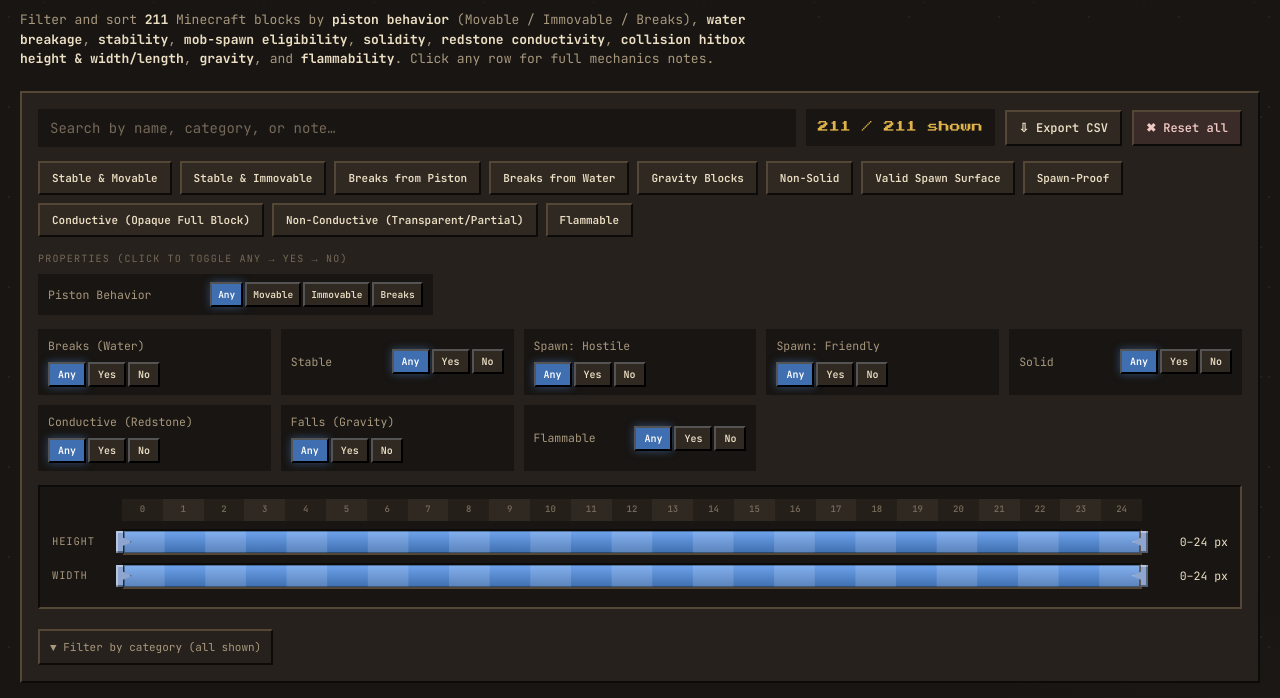
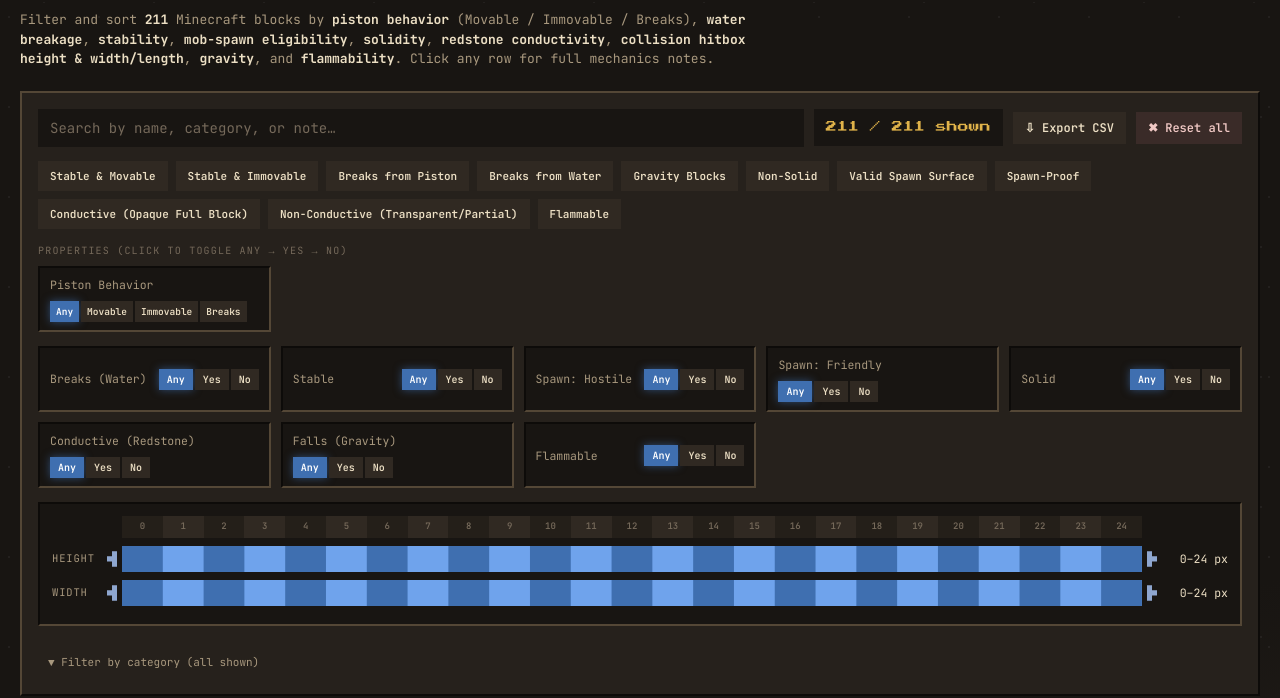
Before and after one commit to jace-ba/minecraft-block-sorter, a website: page Redstone_Block_Index.html in a window 1280 px wide. Shown: the part 91-789 px from the top of the page. Drawn offline with Linux system fonts and the light colour scheme.

Commit message:
Consistent bevelling and cleaner height selection sliders

```diff
--- a/Redstone_Block_Index.html
+++ b/Redstone_Block_Index.html
@@ -134,9 +134,10 @@
     background:var(--bg-panel-2);
     color:var(--text);
     padding:8px 12px;
+    border:none;
   }
   button:hover{background:#3c3327; color:#fff;}
-  button:active{border-top:2px solid var(--bevel-lo); border-left:2px solid var(--bevel-lo); border-bottom:2px solid var(--bevel-hi); border-right:2px solid var(--bevel-hi);}
+  button:active{filter:brightness(.85);}
   button.on{background:var(--redstone); color:#fff; box-shadow:0 0 10px rgba(199,58,47,.55);}
   button.reset{background:#3a2b28; color:#f0c8c4;}
   button.reset:hover{background:var(--redstone);}
@@ -168,7 +169,6 @@
     padding:4px 8px; font-size:10px; background:var(--bg-panel-2); min-width:26px;
   }
   .tri.choice button{padding:4px 6px; font-size:9.5px; min-width:0;}
-  #choiceGrid{grid-template-columns:repeat(auto-fill, minmax(300px,1fr));}
   .tri button.on{background:var(--lapis); box-shadow:0 0 8px rgba(63,111,176,.6);}
   .tri button.on.yes{background:var(--true-c); color:#0c1c11;}
   .tri button.on.no{background:var(--false-c); color:#210b0a;}
@@ -206,8 +206,6 @@
   .hw-track{
     position:relative; flex:1 1 auto; height:26px;
     background:var(--bevel-lo);
-    border-top:2px solid var(--bevel-lo); border-left:2px solid var(--bevel-lo);
-    border-bottom:2px solid var(--bevel-hi); border-right:2px solid var(--bevel-hi);
   }
   .hw-cells{
     position:absolute; inset:0; display:grid; grid-template-columns:repeat(25,1fr);
@@ -217,14 +215,10 @@
   .hw-cells div:nth-child(odd){background:#231e18;}
   .hw-fill{
     position:absolute; top:0; bottom:0; left:0; width:0;
-    background-image:
-      repeating-linear-gradient(90deg, rgba(255,255,255,.14) 0, rgba(255,255,255,.14) 50%, transparent 50%, transparent 100%),
-      linear-gradient(180deg, var(--lapis-glow) 0%, var(--lapis) 100%);
-    background-size:8% 100%, 100% 100%;
-    box-shadow:inset 0 0 0 1px rgba(0,0,0,.35);
+    background-image:repeating-linear-gradient(90deg, var(--cell-a) 0, var(--cell-a) 50%, var(--cell-b) 50%, var(--cell-b) 100%);
   }
   .hw-handle{
-    position:absolute; top:0; height:100%; width:22px;
+    position:absolute; top:0; height:100%; width:36px;
     transform:translateX(-50%);
     cursor:ew-resize;
     background:transparent;
@@ -232,14 +226,19 @@
     touch-action:none;
   }
   .hw-handle::before{
-    content:''; position:absolute; top:0; left:3px; right:3px; height:100%;
+    content:''; position:absolute; top:20%; width:10px; height:60%;
     background:#8ea6cf;
-    box-shadow:inset 2px 2px 0 rgba(255,255,255,.35), inset -2px -2px 0 rgba(0,0,0,.4);
   }
-  .hw-handle-min::before{clip-path:polygon(0 0, 45% 0, 45% 32%, 100% 50%, 45% 68%, 45% 100%, 0 100%);}
-  .hw-handle-max::before{clip-path:polygon(100% 0, 55% 0, 55% 32%, 0 50%, 55% 68%, 55% 100%, 100% 100%);}
+  .hw-handle-min::before{
+    right:calc(50% + 5px);
+    clip-path:polygon(50% 0, 100% 0, 100% 100%, 50% 100%, 50% 66.666%, 0 66.666%, 0 33.333%, 50% 33.333%);
+  }
+  .hw-handle-max::before{
+    left:calc(50% + 5px);
+    clip-path:polygon(0 0, 50% 0, 50% 33.333%, 100% 33.333%, 100% 66.666%, 50% 66.666%, 50% 100%, 0 100%);
+  }
   .hw-handle:hover::before{background:var(--lapis-glow);}
-  .hw-handle:active::before,.hw-handle.dragging::before{background:var(--gold); box-shadow:inset 2px 2px 0 rgba(255,255,255,.5), inset -2px -2px 0 rgba(0,0,0,.4), 0 0 10px rgba(224,179,74,.6);}
+  .hw-handle:active::before,.hw-handle.dragging::before{background:var(--gold);}
   .hw-handle:focus-visible::before{outline:2px solid var(--lapis-glow); outline-offset:2px;}
   .hw-fill.dragging{cursor:grabbing;}
   .hw-fill{cursor:grab;}
@@ -340,10 +339,10 @@
 
   <div class="toolbar bevel">
     <div class="search-row">
-      <input id="search" class="bevel-in" type="text" placeholder="Search by name, category, or note&hellip;">
+      <input id="search" type="text" placeholder="Search by name, category, or note&hellip;">
       <div class="count-badge"><span id="shownCount">0</span> / <span id="totalCount2">0</span> shown</div>
-      <button class="bevel" id="exportBtn">&#8681; Export CSV</button>
-      <button class="reset bevel" id="resetBtn">&#10006; Reset all</button>
+      <button id="exportBtn">&#8681; Export CSV</button>
+      <button class="reset" id="resetBtn">&#10006; Reset all</button>
     </div>
 
     <div class="presets" id="presets"></div>
@@ -378,7 +377,7 @@
       </div>
     </div>
 
-    <div class="cat-toggle bevel" id="catToggle" style="padding:8px 10px; display:inline-flex;">
+    <div class="cat-toggle" id="catToggle" style="padding:8px 10px; display:inline-flex;">
       <span id="catToggleLabel">&#9660; Filter by category (all shown)</span>
     </div>
     <div class="cat-panel" id="catPanel"></div>
@@ -468,7 +467,7 @@
   grid.innerHTML='';
   PROPS.forEach(p=>{
     const item = document.createElement('div');
-    item.className='filter-item';
+    item.className='filter-item bevel-in';
     item.innerHTML = `<span class="flabel">${p.label}</span>
       <div class="tri" data-key="${p.key}">
         <button data-v="any" class="on">Any</button>
@@ -508,7 +507,7 @@
   grid.innerHTML='';
   CHOICES.forEach(c=>{
     const item = document.createElement('div');
-    item.className='filter-item';
+    item.className='filter-item bevel-in';
     const btns = ['<button data-v="any" class="on">Any</button>']
       .concat(c.values.map(v=>`<button data-v="${v}">${v}</button>`))
       .join('');
@@ -545,7 +544,6 @@
   wrap.innerHTML='';
   PRESETS.forEach(preset=>{
     const b = document.createElement('button');
-    b.className='bevel';
     b.textContent = preset.label;
     b.addEventListener('click', ()=>{
       state.filters = {...preset.f};
@@ -725,7 +723,9 @@
     const span = max-min+1;
     fill.style.left = (min*cellPct)+'%';
     fill.style.width = (span*cellPct)+'%';
-    fill.style.backgroundSize = (200/span)+'% 100%, 100% 100%';
+    fill.style.backgroundSize = (200/span)+'% 100%';
+    fill.style.setProperty('--cell-a', min%2 ? 'var(--lapis-glow)' : 'var(--lapis)');
+    fill.style.setProperty('--cell-b', min%2 ? 'var(--lapis)' : 'var(--lapis-glow)');
     handleMin.style.left = (min*cellPct)+'%';
     handleMax.style.left = ((max+1)*cellPct)+'%';
     handleMin.setAttribute('aria-valuenow', min);
```
